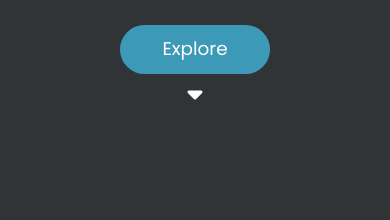
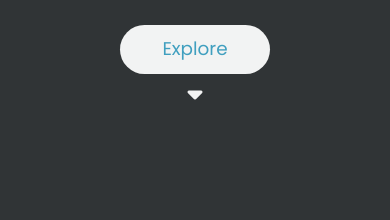
Before and after one commit to Lani0516/lani-nest, a plain HTML site: page index.html in a window 390 px wide. In both pictures the pointer is over the link "Explore". Shown: the part 624-844 px from the top of the page. Drawn offline with nearby package versions, Linux system fonts and the light colour scheme.

Commit message:
Finish navbar and home page on mobile

```diff
--- a/assets/css/style.css
+++ b/assets/css/style.css
@@ -274,8 +274,11 @@ img {
 }
 
 .home__button:hover {
-    color: #fff;
-    background-color: var(--secondary-color);
+    background-color: var(--title-color);
+}
+
+.home__button:hover span {
+    color: var(--primary-color);
 }
 
 .home__button .arrow__down {
@@ -286,6 +289,7 @@ img {
 }
 
 .home__button:hover .arrow__down {
+    color: var(--title-color);
     transform: translateY(15px);
     transition: transform .4s;
 }
--- a/index.html
+++ b/index.html
@@ -68,8 +68,9 @@
                             Student | Programmer | Designer
                         </p>
                     </div>
+                    <!-- explore -->
                     <a href="#about" class="home__button">
-                        Explore
+                        <span>Explore</span>
                         <i class="fa-solid fa-sort-down arrow__down"></i>
                     </a>
                 </div>
```
Also changed, not shown: 1 other file.
